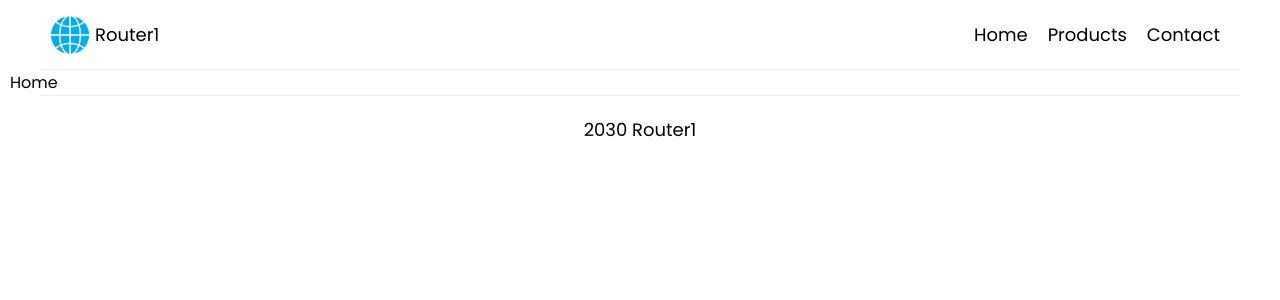
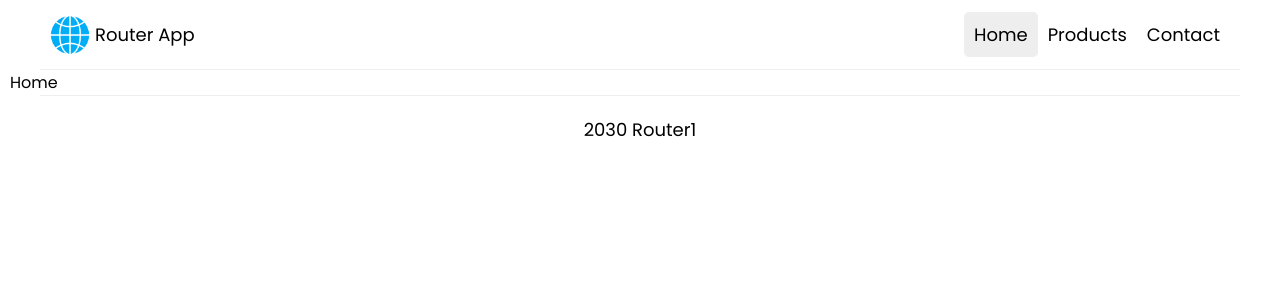
Before and after one commit to irlfslab/router1, a React (Vite) app: page / in a window 1280 px wide. Shown: the top 300 px of the page. Built offline with nearby package versions, Linux system fonts and the light colour scheme.

Commit message:
Update Header.jsx

```diff
--- a/src/components/Header.jsx
+++ b/src/components/Header.jsx
@@ -1,16 +1,17 @@
+import { Link, NavLink } from "react-router";
 import Logo from "../assets/logo.png";
 
 export const Header = () => {
     return (
         <header>
-            <a href="/" className="logo">
-                <img src={Logo} alt="Router1 Logo" />
-                <span>Router1</span>
-            </a>
+            <Link to="/" className="logo">
+                <img src={Logo} alt="Router App Logo" />
+                <span>Router App</span>
+            </Link>
             <nav className="navigation">
-                <a href="/" className="link">Home</a>
-                <a href="/products" className="link">Products</a>
-                <a href="/contact" className="link">Contact</a>
+                <NavLink to="/" className="link" end>Home</NavLink>
+                <NavLink to="/products" className="link">Products</NavLink>
+                <NavLink to="/contact" className="link">Contact</NavLink>
             </nav>
         </header>
     )
```
